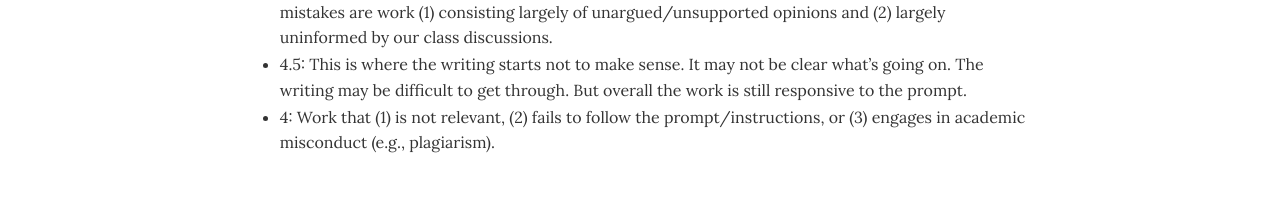
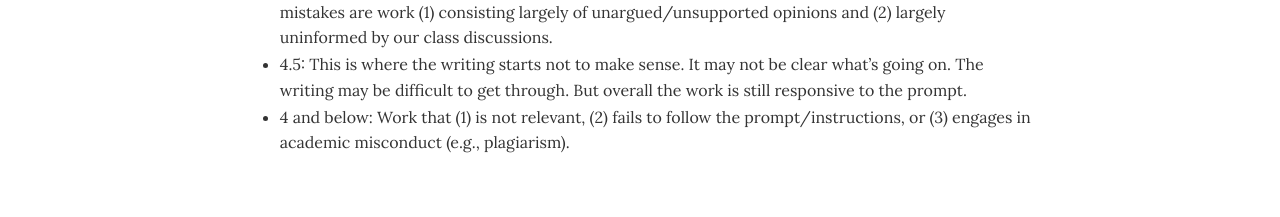
Before and after one commit to dingherself/intro, a Jekyll site: the page built from handouts/_posts/2026-01-15-grade-scale.md, in a window 1280 px wide. Shown: the part 1353-1570 px from the top of the page. Built offline with Jekyll 4.4.1, drawn with Linux system fonts in a browser that asks for light colours.

Commit message:
fix typo

```diff
--- a/handouts/_posts/2026-01-15-grade-scale.md
+++ b/handouts/_posts/2026-01-15-grade-scale.md
@@ -26,4 +26,4 @@ I’d love to try something similar in our class. Really, think of this as a 7-p
 - 5.5: Solid work—does what it’s asked to do and shows an overall good understanding of the relevant materials. But perhaps the point it’s making might be a little too obvious in a way that does not go that far beyond our class discussions, perhaps some aspect of the analysis or argument feels rather undeveloped or superficial, perhaps there are some notable mistakes or misunderstandings, perhaps the writing can sometimes be hard to follow, etc.
 - 5: This is where the problems start to get close to either the “not sure I get it” or the “this might be missing the point” territory. Usually, this has to do with some major misunderstanding of the readings, our class discussions, the prompt, and/or the instructions. Two particularly common mistakes are work (1) consisting largely of unargued/unsupported opinions and (2) largely uninformed by our class discussions.
 - 4.5: This is where the writing starts not to make sense. It may not be clear what’s going on. The writing may be difficult to get through. But overall the work is still responsive to the prompt.
-- 4: Work that (1) is not relevant, (2) fails to follow the prompt/instructions, or (3) engages in academic misconduct (e.g., plagiarism).
+- 4 and below: Work that (1) is not relevant, (2) fails to follow the prompt/instructions, or (3) engages in academic misconduct (e.g., plagiarism).
```
